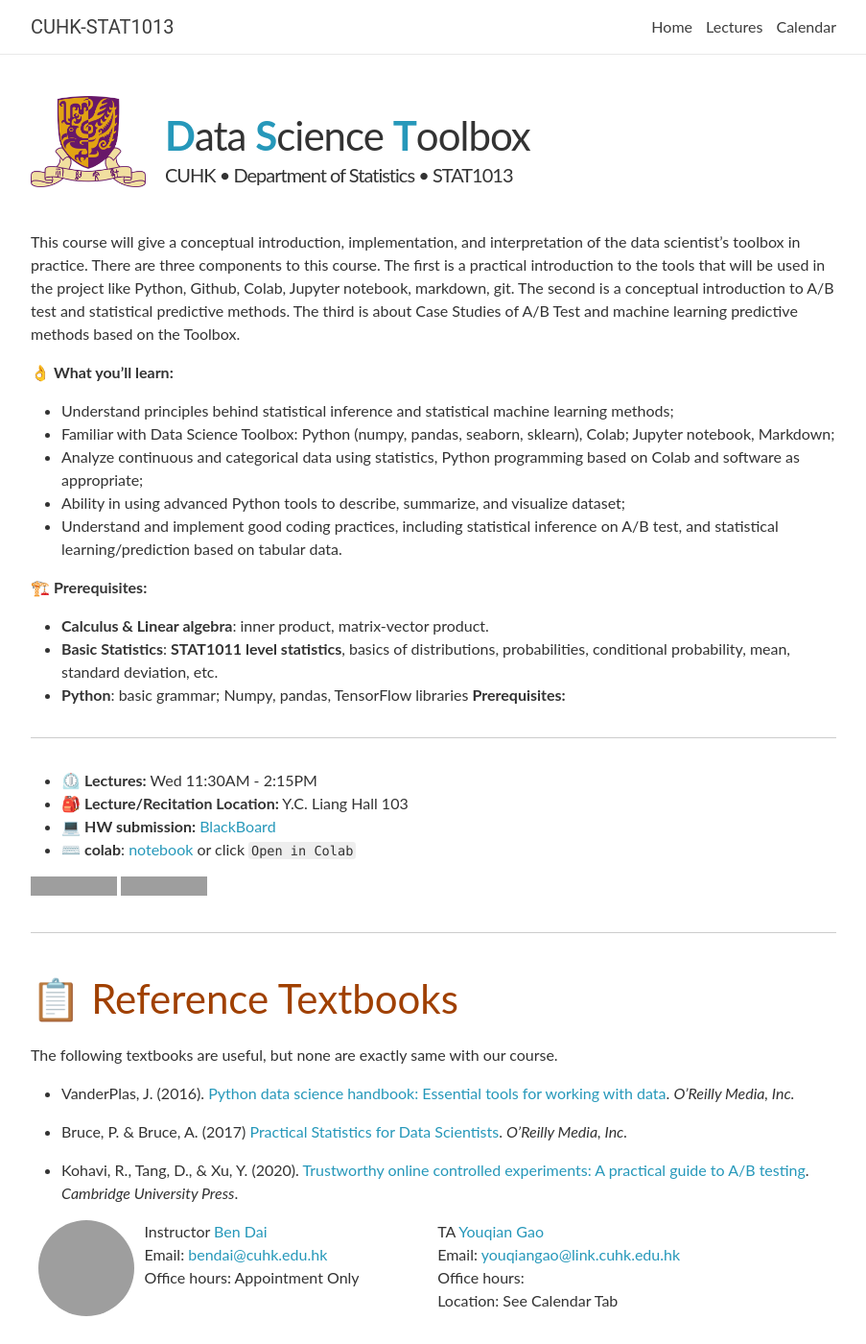
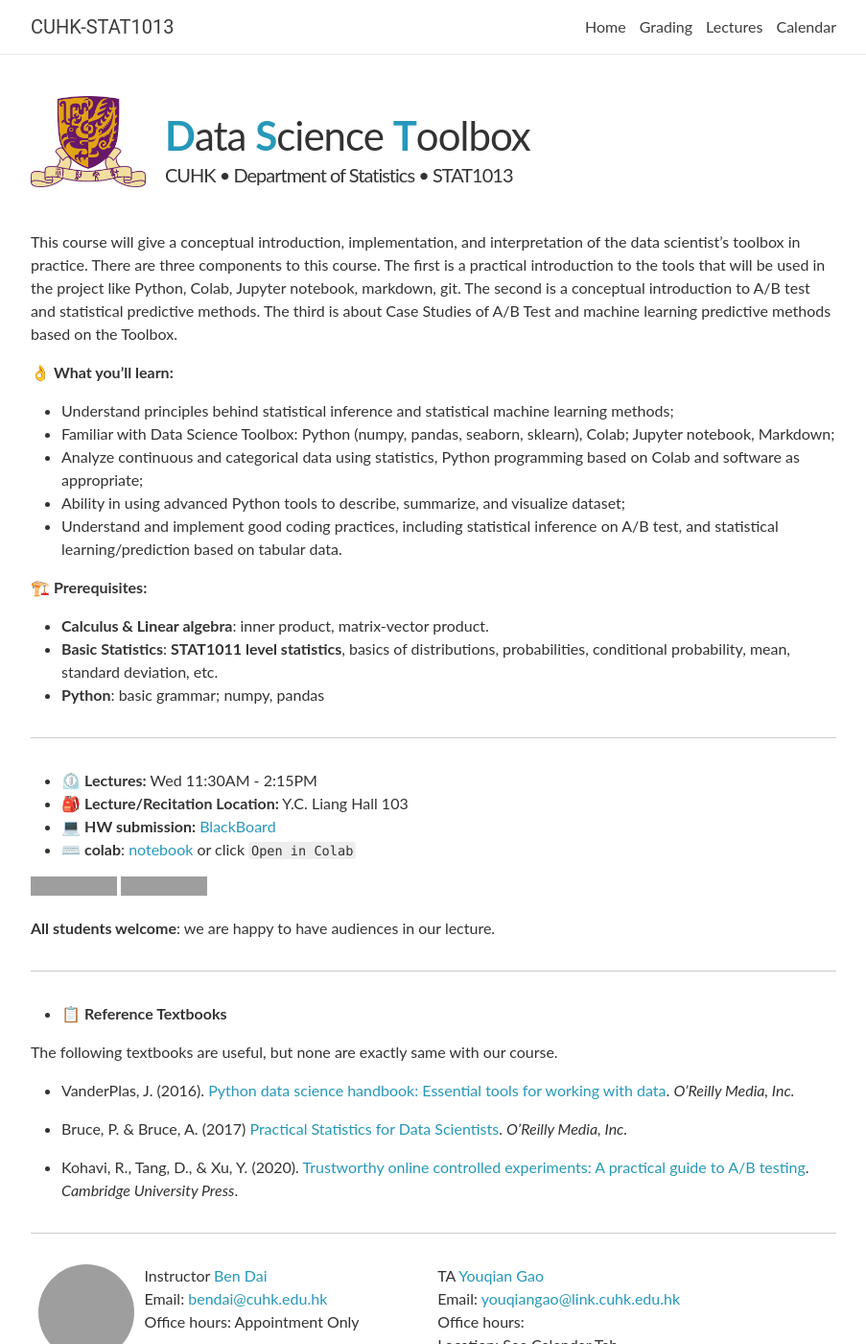
Before and after one commit to statmlben/CUHK-STAT1013, a Jekyll site: the page built from _pages/about.md, in a window 1280 px wide and 1400 px high, cut to the strip 0-1400 px from the top of the window. Shown: the whole strip at 96% size, without its empty margins (188-1091 px from the left). Built offline with Jekyll 4.4.1, drawn with Linux system fonts in a browser that asks for light colours; nearby versions of some CDN libraries; comment, search, counter and statistics services are not loaded; grey boxes are pictures that could not be loaded.

Commit message:
update grading

```diff
--- a/_includes/header.html
+++ b/_includes/header.html
@@ -20,7 +20,7 @@
 
       <div class="trigger">
         <a class="page-link" href="{{ site.baseurl | prepend: site.url }}">Home</a>
-        <!-- <a class="page-link" href="{{ '/logistics/' | relative_url }}">Logistics</a> -->
+        <a class="page-link" href="{{ '/Grading/' | relative_url }}">Grading</a>
         <a class="page-link" href="{{ '/lectures/' | relative_url }}">Lectures</a>
         <a class="page-link" href="{{ '/calendar/' | relative_url }}">Calendar</a>
         <!-- <a class="page-link" href="{{ '/homework/' | relative_url }}">Homework</a> -->
--- a/_pages/about.md
+++ b/_pages/about.md
@@ -7,7 +7,7 @@ logo: cuhk-logo.png
 news: true
 ---
 
-This course will give a conceptual introduction, implementation, and interpretation of the data scientist’s toolbox in practice. There are three components to this course. The first is a practical introduction to the tools that will be used in the project like Python, Github, Colab, Jupyter notebook, markdown, git. The second is a conceptual introduction to A/B test and statistical predictive methods. The third is about Case Studies of A/B Test and machine learning predictive methods based on the Toolbox.
+This course will give a conceptual introduction, implementation, and interpretation of the data scientist’s toolbox in practice. There are three components to this course. The first is a practical introduction to the tools that will be used in the project like Python, Colab, Jupyter notebook, markdown, git. The second is a conceptual introduction to A/B test and statistical predictive methods. The third is about Case Studies of A/B Test and machine learning predictive methods based on the Toolbox.
 
 👌 **What you'll learn:**
 
@@ -21,9 +21,7 @@ This course will give a conceptual introduction, implementation, and interpretat
 
 - **Calculus & Linear algebra**: inner product, matrix-vector product.
 - **Basic Statistics**: **STAT1011 level statistics**, basics of distributions, probabilities, conditional probability, mean, standard deviation, etc.
-- **Python**: basic grammar; Numpy, pandas, TensorFlow libraries
-**Prerequisites:**
-
+- **Python**: basic grammar; numpy, pandas
 
 ***
 
@@ -37,9 +35,11 @@ This course will give a conceptual introduction, implementation, and interpretat
 [![Homepage](https://img.shields.io/badge/CUHK-STAT1013-blueviolet)](https://www.bendai.org/CUHK-STAT1013/)
 [![Open In Colab](https://colab.research.google.com/assets/colab-badge.svg)](https://colab.research.google.com/drive/1zDZdebMX_v-3H57Ar4_b8qkyKRs7cEqX?usp=sharing)
 
+**All students welcome**: we are happy to have audiences in our lecture.
+
 ***
 
-## 📋 <span style="color:#A04000"> Reference Textbooks </span>
+- 📋 **Reference Textbooks**
 
 The following textbooks are useful, but none are exactly same with our course.
 
@@ -48,3 +48,5 @@ The following textbooks are useful, but none are exactly same with our course.
 - Bruce, P. & Bruce, A. (2017) [Practical Statistics for Data Scientists](https://www.oreilly.com/library/view/practical-statistics-for/9781491952955/). *O'Reilly Media, Inc.*
 
 - Kohavi, R., Tang, D., & Xu, Y. (2020). [Trustworthy online controlled experiments: A practical guide to A/B testing](https://www.amazon.com/Trustworthy-Online-Controlled-Experiments-Practical-ebook/dp/B0845Y3DJV). *Cambridge University Press*.
+
+***
```
Also changed, not shown: _pages/grading.md (added, +20 -0 lines).
